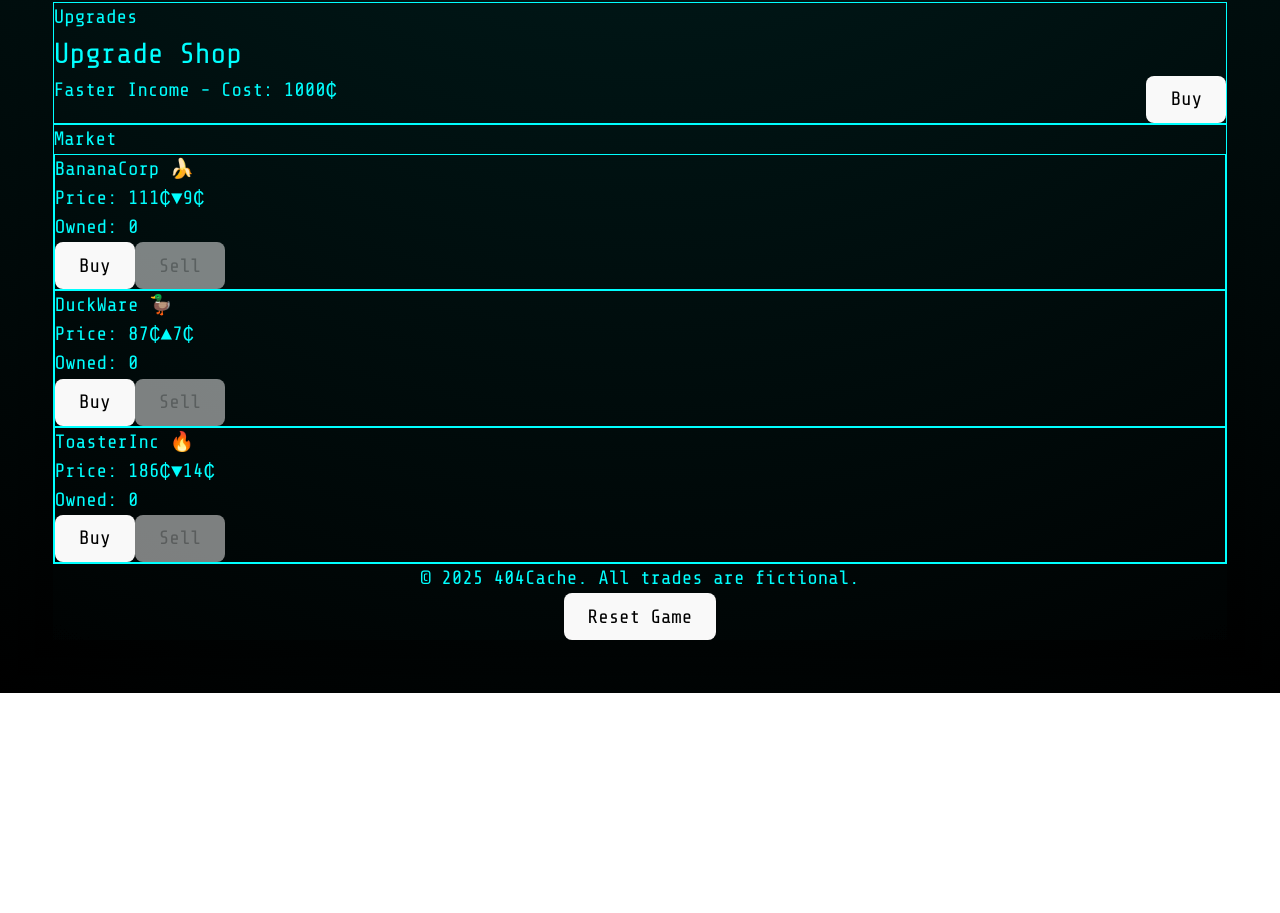
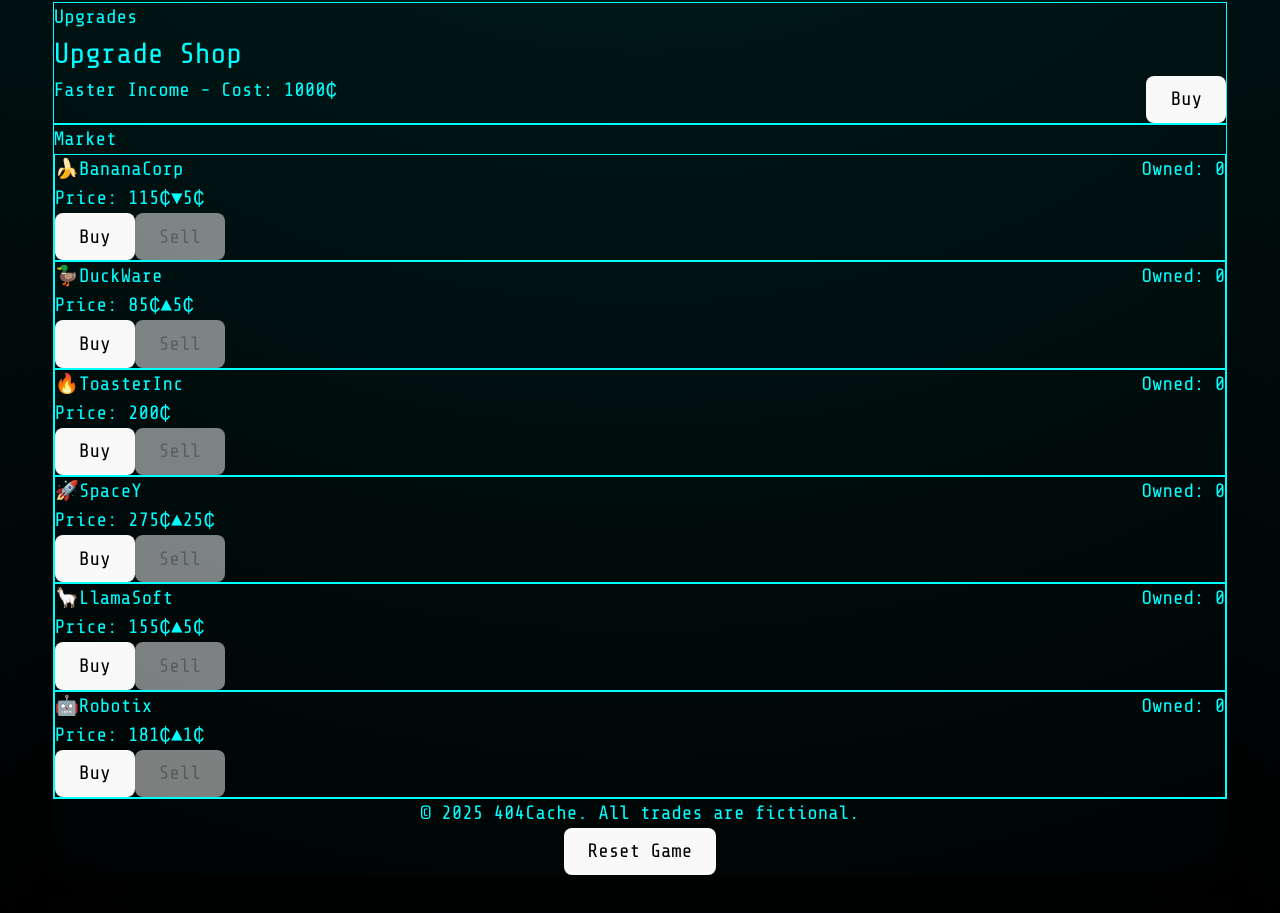
Before and after one commit to uxillary/404cache, a React (Vite) app: page / in a window 1280 px wide. Shown: the part 649-1562 px from the top of the page. Before the commit the page ends 1342 px from the top, so only its background shows below. Built offline with nearby package versions, Linux system fonts and the light colour scheme.

Commit message:
Add more stocks and enhance stock layout

```diff
--- a/src/components/StockCard.jsx
+++ b/src/components/StockCard.jsx
@@ -10,9 +10,14 @@ function StockCard({ stock, owned, balance, onBuy, onSell }) {
   };
 
   return (
-    <div className="bg-gradient-to-br from-gray-900 to-gray-800 border border-green-500 p-4 mb-4 sm:mb-0 flex flex-col sm:flex-row justify-between items-start sm:items-center font-mono rounded shadow-lg shadow-green-700/30 transition-transform hover:scale-105">
-      <div>
+    <div className="bg-gradient-to-br from-gray-900 to-gray-800 border border-green-500 p-4 mb-4 rounded shadow-lg shadow-green-700/30 transition-transform hover:scale-105 flex flex-col gap-2 font-mono">
+      <div className="flex justify-between items-center">
+        <div className="flex items-center gap-2">
+          <span className="text-3xl">{stock.emoji}</span>
           <div className="text-green-300 text-xl font-bold">{stock.name}</div>
+        </div>
+        <div className="text-yellow-300">Owned: {owned}</div>
+      </div>
       <div className="text-blue-300 flex items-center">
         Price: {stock.price}₵
         {stock.price !== stock.prevPrice && (
@@ -26,9 +31,7 @@ function StockCard({ stock, owned, balance, onBuy, onSell }) {
           </span>
         )}
       </div>
-        <div className="text-yellow-300">Owned: {owned}</div>
-      </div>
-      <div className="flex gap-2 mt-4 sm:mt-0">
+      <div className="flex gap-2">
         <button
           onClick={handleBuy}
           className={`bg-green-700 hover:bg-green-900 text-white px-3 py-1 rounded disabled:opacity-50 ${bouncing ? 'animate-bounce-small' : ''}`}
--- a/src/components/StockList.jsx
+++ b/src/components/StockList.jsx
@@ -2,7 +2,7 @@ import StockCard from './StockCard';
 
 function StockList({ stocks, portfolio, balance, onBuy, onSell }) {
   return (
-    <div className="grid gap-4 sm:grid-cols-2 md:grid-cols-3">
+    <div className="grid gap-4 sm:grid-cols-2 md:grid-cols-3 lg:grid-cols-4">
       {stocks.map((stock) => (
         <StockCard
           key={stock.name}
--- a/src/pages/Dashboard.tsx
+++ b/src/pages/Dashboard.tsx
@@ -16,6 +16,15 @@ import Sidebar from '../components/Sidebar';
 import WindowFrame from '../components/WindowFrame';
 import confetti from "canvas-confetti";
 import { getItem, setItem, removeItem } from "../lib/storage";
+
+const INITIAL_STOCKS = [
+  { name: 'BananaCorp', emoji: '🍌', price: 120, prevPrice: 120 },
+  { name: 'DuckWare', emoji: '🦆', price: 80, prevPrice: 80 },
+  { name: 'ToasterInc', emoji: '🔥', price: 200, prevPrice: 200 },
+  { name: 'SpaceY', emoji: '🚀', price: 250, prevPrice: 250 },
+  { name: 'LlamaSoft', emoji: '🦙', price: 150, prevPrice: 150 },
+  { name: 'Robotix', emoji: '🤖', price: 180, prevPrice: 180 },
+];
 
 function Dashboard() {
   const upgrades = [
@@ -41,11 +50,9 @@ function Dashboard() {
     const stored = getItem<number>('passiveEarned');
     return stored ?? 0;
   });
-  const [stocks, setStocks] = useState([
-    { name: 'BananaCorp \ud83c\udf4c', price: 120, prevPrice: 120 },
-    { name: 'DuckWare \ud83e\udd86', price: 80, prevPrice: 80 },
-    { name: 'ToasterInc \ud83d\udd25', price: 200, prevPrice: 200 },
-  ]);
+  const [stocks, setStocks] = useState(
+    INITIAL_STOCKS.map((s) => ({ ...s }))
+  );
   const [history, setHistory] = useState(() => {
     const stored = getItem<number[]>('netWorthHistory');
     return stored ?? [];
@@ -189,11 +196,7 @@ function Dashboard() {
     setPassiveRate(5);
     setPurchasedUpgrades([]);
     setPassiveEarned(0);
-    setStocks([
-      { name: 'BananaCorp \ud83c\udf4c', price: 120 },
-      { name: 'DuckWare \ud83e\udd86', price: 80 },
-      { name: 'ToasterInc \ud83d\udd25', price: 200 },
-    ]);
+    setStocks(INITIAL_STOCKS.map((s) => ({ ...s })));
     removeItem('balance');
     removeItem('portfolio');
     removeItem('passiveRate');
```
Also changed, not shown: 1 other file (tests, documents, lock files or other folders). Lines whose indentation alone changed are shown as unchanged.
